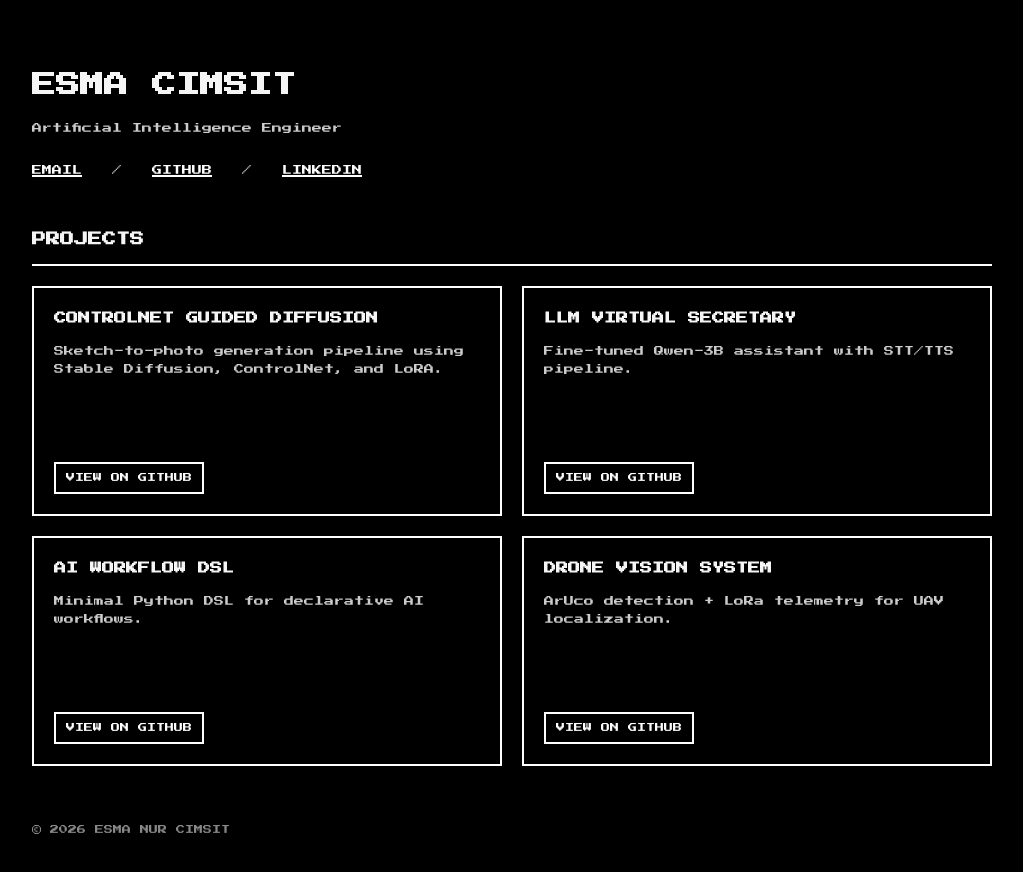
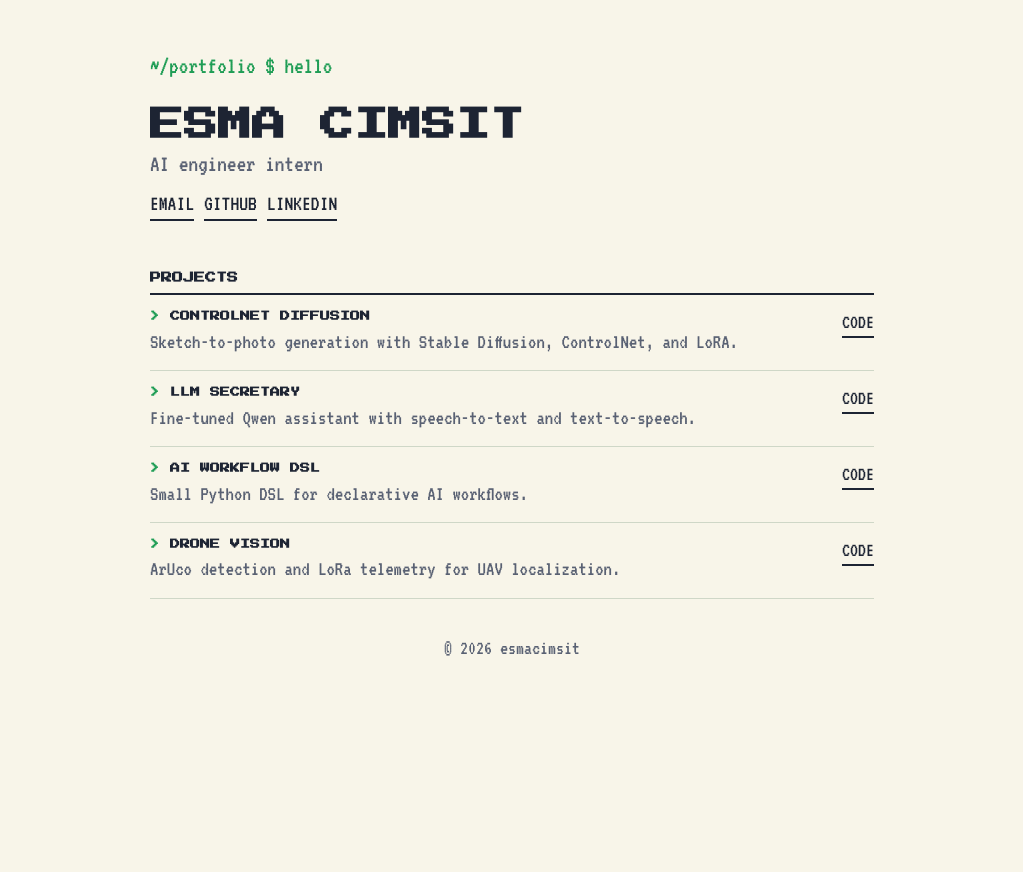
Before and after one commit to esmacimsit/portfolio, a plain HTML site: page index.html in a window 1280 px wide. Shown: the whole page, without its empty margins (128-1151 px from the left). After the commit the page ends 800 px from the top, so only its background shows below. Drawn offline with Linux system fonts and the light colour scheme.

Commit message:
ready to deploy

```diff
--- a/index.html
+++ b/index.html
@@ -6,125 +6,156 @@
   <title>Esma Cimsit</title>
 
   <style>
-    @import url('https://fonts.googleapis.com/css2?family=Press+Start+2P&display=swap');
+    @import url('https://fonts.googleapis.com/css2?family=Press+Start+2P&family=VT323&display=swap');
 
     * {
       box-sizing: border-box;
     }
 
+    :root {
+      --paper: #f8f5e9;
+      --ink: #1d2433;
+      --muted: #596173;
+      --line: #1d2433;
+      --green: #1f9d55;
+      --shadow: #cfd7c7;
+    }
+
     body {
       margin: 0;
-      background: #000;
-      color: #f5f5f5;
-      font-family: 'Press Start 2P', monospace;
-      line-height: 1.8;
+      background: var(--paper);
+      color: var(--ink);
+      font-family: "VT323", monospace;
+      line-height: 1.35;
     }
 
     main {
-      max-width: 1000px;
+      max-width: 760px;
       margin: 0 auto;
-      padding: 48px 20px;
+      padding: 32px 18px 40px;
     }
 
     h1 {
-      font-size: 24px;
-      margin-bottom: 12px;
+      font-family: "Press Start 2P", monospace;
+      font-size: clamp(20px, 6vw, 34px);
+      line-height: 1.25;
+      margin: 0;
     }
 
     h2 {
-      font-size: 14px;
-      margin-top: 48px;
-      border-bottom: 2px solid #fff;
-      padding-bottom: 12px;
+      font-family: "Press Start 2P", monospace;
+      font-size: 11px;
+      margin: 32px 0 14px;
+      padding-bottom: 8px;
+      border-bottom: 2px solid var(--line);
     }
 
     p {
-      font-size: 10px;
-      color: #ccc;
+      margin: 0;
+      font-size: 24px;
+      color: var(--muted);
     }
 
     a {
-      color: #fff;
+      color: var(--ink);
       text-decoration: none;
     }
 
-    .intro {
-      margin-top: 24px;
+    .shell {
+      padding-top: 10px;
+    }
+
+    .hero {
+      padding-bottom: 18px;
+    }
+
+    .tagline {
+      margin-top: 2px;
+      max-width: 520px;
+    }
+
+    .prompt {
+      margin-top: 8px;
+      color: var(--green);
     }
 
     .links {
-      margin-top: 24px;
+      display: flex;
+      flex-wrap: wrap;
+      gap: 10px;
+      margin-top: 8px;
     }
 
     .links a {
-      border-bottom: 2px solid #fff;
+      border-bottom: 2px solid var(--line);
+      font-size: 22px;
     }
 
-    .links a:hover {
-      background: #fff;
-      color: #000;
+    .links a:hover,
+    .project a:hover,
+    .links a:focus-visible,
+    .project a:focus-visible {
+      color: var(--green);
+      outline: none;
     }
 
-    .projects-grid {
+    .projects-list {
       display: grid;
-      grid-template-columns: repeat(2, 1fr);
-      gap: 20px;
-      margin-top: 20px;
+      gap: 14px;
     }
 
     .project {
-      border: 2px solid #fff;
-      padding: 20px;
-      min-height: 230px;
-      display: flex;
-      flex-direction: column;
-      justify-content: space-between;
-      transition: 0.15s ease;
-    }
-
-    /* sadece hafif pixel hareket */
-    .project:hover {
-      transform: translate(-3px, -3px);
-      box-shadow: 4px 4px 0 #fff;
+      display: grid;
+      grid-template-columns: 1fr auto;
+      gap: 14px;
+      align-items: start;
+      padding-bottom: 14px;
+      border-bottom: 1px solid var(--shadow);
     }
 
     .project h3 {
-      font-size: 12px;
-      margin: 0 0 12px;
+      margin: 0 0 4px;
+      font-family: "Press Start 2P", monospace;
+      font-size: 10px;
+      line-height: 1.45;
+    }
+
+    .project h3::before {
+      content: "> ";
+      color: var(--green);
     }
 
     .project p {
-      margin-bottom: 16px;
+      font-size: 21px;
     }
 
-    /* BUTTON */
     .project a {
-      font-size: 9px;
+      display: inline-flex;
+      align-items: center;
+      justify-content: center;
       width: fit-content;
-      border: 2px solid #fff;
-      padding: 6px 10px;
-      transition: 0.15s;
-    }
-
-    .project a:hover {
-      background: #fff;
-      color: #000;
-      box-shadow: 0 0 8px #fff;
+      border-bottom: 2px solid var(--line);
+      font-size: 20px;
     }
 
     footer {
-      margin-top: 56px;
-      font-size: 9px;
-      color: #888;
+      margin-top: 36px;
+      font-size: 20px;
+      color: var(--muted);
+      text-align: center;
     }
 
-    @media (max-width: 700px) {
-      .projects-grid {
+    @media (max-width: 640px) {
+      main {
+        padding: 18px 12px 28px;
+      }
+
+      .project {
         grid-template-columns: 1fr;
       }
 
-      h1 {
-        font-size: 18px;
+      .project a {
+        justify-self: start;
       }
     }
   </style>
@@ -132,56 +163,62 @@
 
 <body>
   <main>
-    <h1>ESMA CIMSIT</h1>
-    <p>Artificial Intelligence Engineer</p>
+    <div class="shell">
+      <header class="hero">
+        <p class="prompt">~/portfolio $ hello</p>
+        <br>
+        <h1>ESMA CIMSIT</h1>
+        <p class="tagline">AI engineer intern</p>
 
-    <p class="links">
-      <a href="mailto:esmanurcimsit@gmail.com">EMAIL</a>
-      &nbsp; / &nbsp;
-      <a href="https://github.com/esmacimsit" target="_blank">GITHUB</a>
-      &nbsp; / &nbsp;
-      <a href="#">LINKEDIN</a>
-    </p>
+        <nav class="links" aria-label="Social links">
+          <a href="mailto:esmanurcimsit@gmail.com">EMAIL</a>
+          <a href="https://github.com/esmacimsit" target="_blank" rel="noopener">GITHUB</a>
+          <a href="https://www.linkedin.com/in/esma-cimsit/" target="_blank" rel="noopener">LINKEDIN</a>
+        </nav>
+      </header>
 
-    <h2>PROJECTS</h2>
+      <section class="section" aria-labelledby="projects-heading">
+        <h2 id="projects-heading">PROJECTS</h2>
 
-    <div class="projects-grid">
-      <section class="project">
-        <div>
-          <h3>CONTROLNET GUIDED DIFFUSION</h3>
-          <p>Sketch-to-photo generation pipeline using Stable Diffusion, ControlNet, and LoRA.</p>
+        <div class="projects-list">
+          <article class="project">
+            <div>
+              <h3>CONTROLNET DIFFUSION</h3>
+              <p>Sketch-to-photo generation with Stable Diffusion, ControlNet, and LoRA.</p>
+            </div>
+            <a href="https://github.com/esmacimsit/sketch-to-render" target="_blank" rel="noopener">CODE</a>
+          </article>
+
+          <article class="project">
+            <div>
+              <h3>LLM SECRETARY</h3>
+              <p>Fine-tuned Qwen assistant with speech-to-text and text-to-speech.</p>
+            </div>
+            <a href="https://github.com/esmacimsit/ai_receptionist" target="_blank" rel="noopener">CODE</a>
+          </article>
+
+          <article class="project">
+            <div>
+              <h3>AI WORKFLOW DSL</h3>
+              <p>Small Python DSL for declarative AI workflows.</p>
+            </div>
+            <a href="https://github.com/esmacimsit/beam" target="_blank" rel="noopener">CODE</a>
+          </article>
+
+          <article class="project">
+            <div>
+              <h3>DRONE VISION</h3>
+              <p>ArUco detection and LoRa telemetry for UAV localization.</p>
+            </div>
+            <a href="#">CODE</a>
+          </article>
         </div>
-        <a href="#">VIEW ON GITHUB</a>
       </section>
 
-      <section class="project">
-        <div>
-          <h3>LLM VIRTUAL SECRETARY</h3>
-          <p>Fine-tuned Qwen-3B assistant with STT/TTS pipeline.</p>
-        </div>
-        <a href="#">VIEW ON GITHUB</a>
-      </section>
-
-      <section class="project">
-        <div>
-          <h3>AI WORKFLOW DSL</h3>
-          <p>Minimal Python DSL for declarative AI workflows.</p>
-        </div>
-        <a href="#">VIEW ON GITHUB</a>
-      </section>
-
-      <section class="project">
-        <div>
-          <h3>DRONE VISION SYSTEM</h3>
-          <p>ArUco detection + LoRa telemetry for UAV localization.</p>
-        </div>
-        <a href="#">VIEW ON GITHUB</a>
-      </section>
+      <footer>
+        © 2026 esmacimsit
+      </footer>
     </div>
-
-    <footer>
-      © 2026 ESMA NUR CIMSIT
-    </footer>
   </main>
 </body>
 </html>
```
